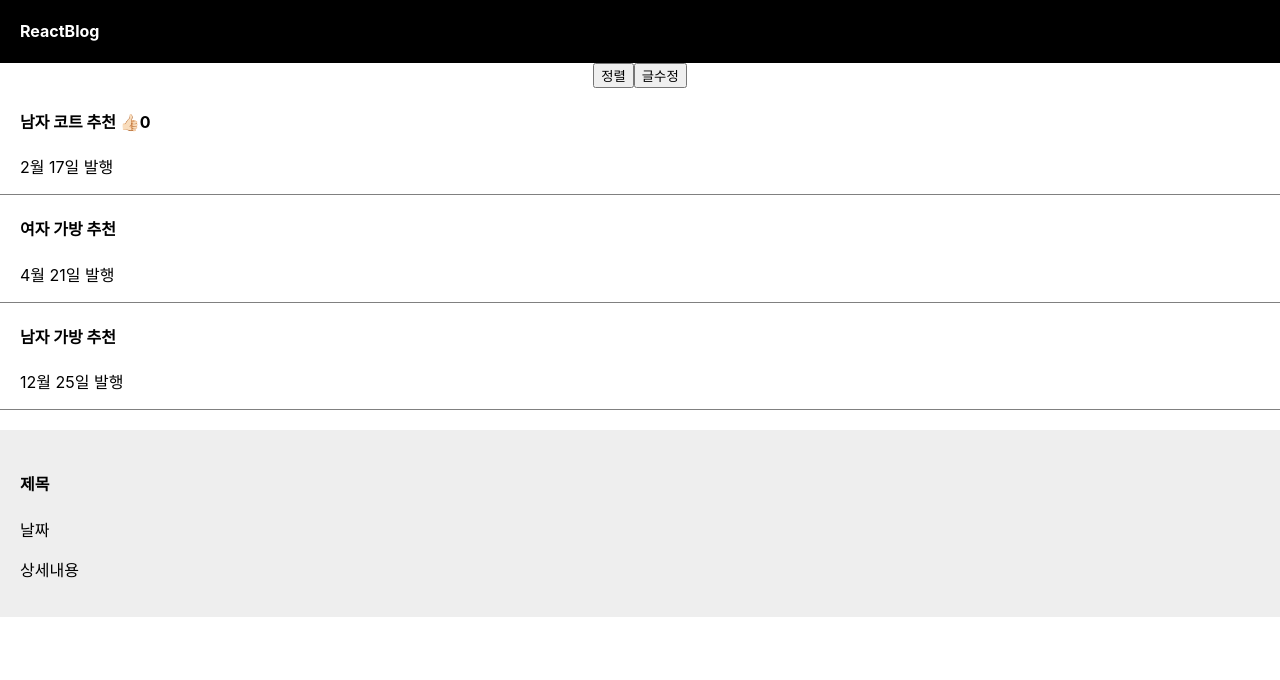
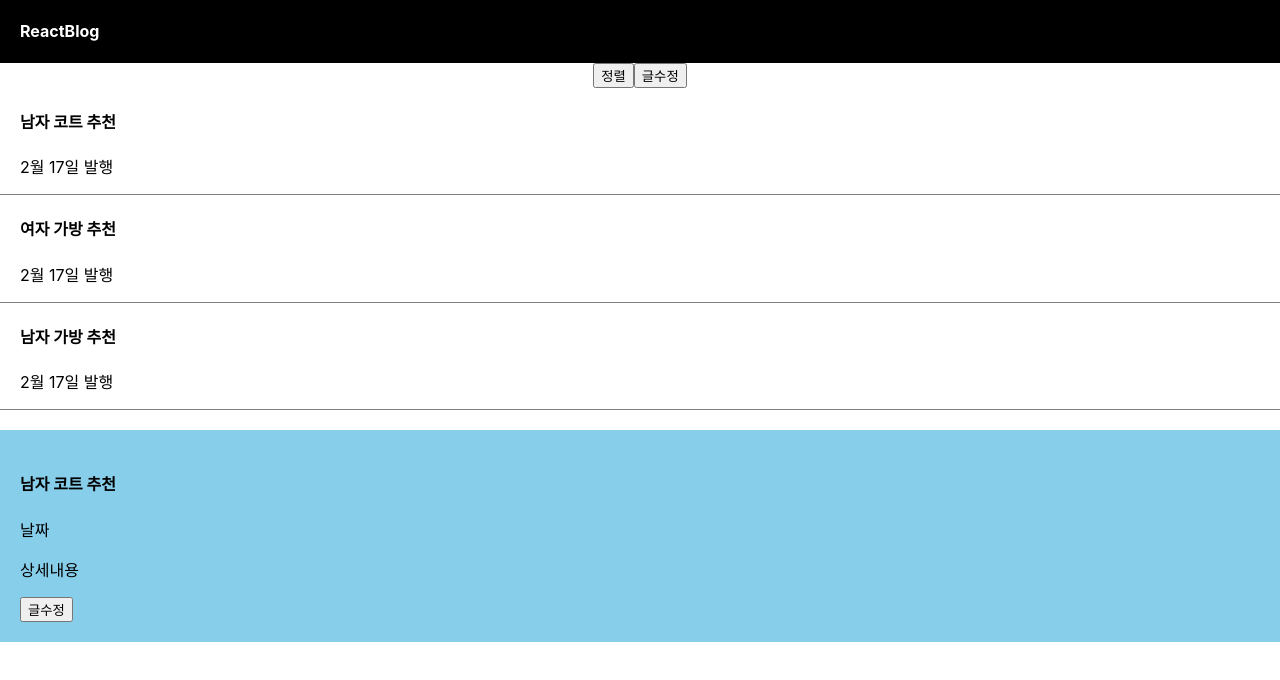
Before and after one commit to yonghyun421/blog-practice, a React (Create React App) app: page / in a window 1280 px wide. Both pictures are taken after a click on the element "남자 가방 추천". Shown: the top 680 px of the page. Built offline with nearby package versions, Linux system fonts and the light colour scheme.

Commit message:
0208: props/state

```diff
--- a/src/App.js
+++ b/src/App.js
@@ -22,12 +22,15 @@ function App() {
 
   // 자주 변경될거 같은 html 부분은 state로 만들어 놓기.
 
-  const clickLike = () => {
-    setLike(like + 1);
-  };
+  // const clickLike = () => {
+  //   setLike(like + 1);
+  // };
 
   const changeTitle = () => {
-    setTitle(["여자 코트 추천", ...title]);
+    // setTitle(["여자 코트 추천", ...title]);
+    let copy = [...title];
+    copy[0] = "여자 코트 추천";
+    setTitle(copy);
   };
 
   const changeOrder = () => {
@@ -53,32 +56,51 @@ function App() {
         글수정
       </button>
 
-      <div className="list">
+      {title.map((e, i) => {
+        return (
+          <div className="list">
+            <h4
+              onClick={() => {
+                setModal(!modal);
+              }}
+            >
+              {title[i]}
+            </h4>
+            <p>{date[0]}</p>
+          </div>
+        );
+      })}
+      {/* <div className="list">
         <h4 onClick={changeTitle}>
           {title[0]} <span onClick={clickLike}>👍🏻</span>
           {like}
         </h4>
         <p>{date[0]}</p>
       </div>
+
       <div className="list">
         <h4>{title[1]}</h4>
         <p>{date[1]}</p>
-      </div>
-      <div className="list">
+      </div> */}
+
+      {/* <div className="list">
         <h4 onClick={() => setModal(!modal)}>{title[2]}</h4>
         <p>{date[2]}</p>
-      </div>
-      {modal == true ? <Modal /> : null}
+      </div> */}
+      {modal == true ? (
+        <Modal title={title} color={"skyblue"} changeTitle={changeTitle} />
+      ) : null}
     </div>
   );
 }
 
-const Modal = () => {
+const Modal = (props) => {
   return (
-    <div className="modal">
-      <h4>제목</h4>
+    <div className="modal" style={{ backgroundColor: props.color }}>
+      <h4>{props.title[0]}</h4>
       <p>날짜</p>
       <p>상세내용</p>
+      <button onClick={props.changeTitle}>글수정</button>
     </div>
   );
 };
```
Also changed, not shown: 1 other file (tests, documents, lock files or other folders).
